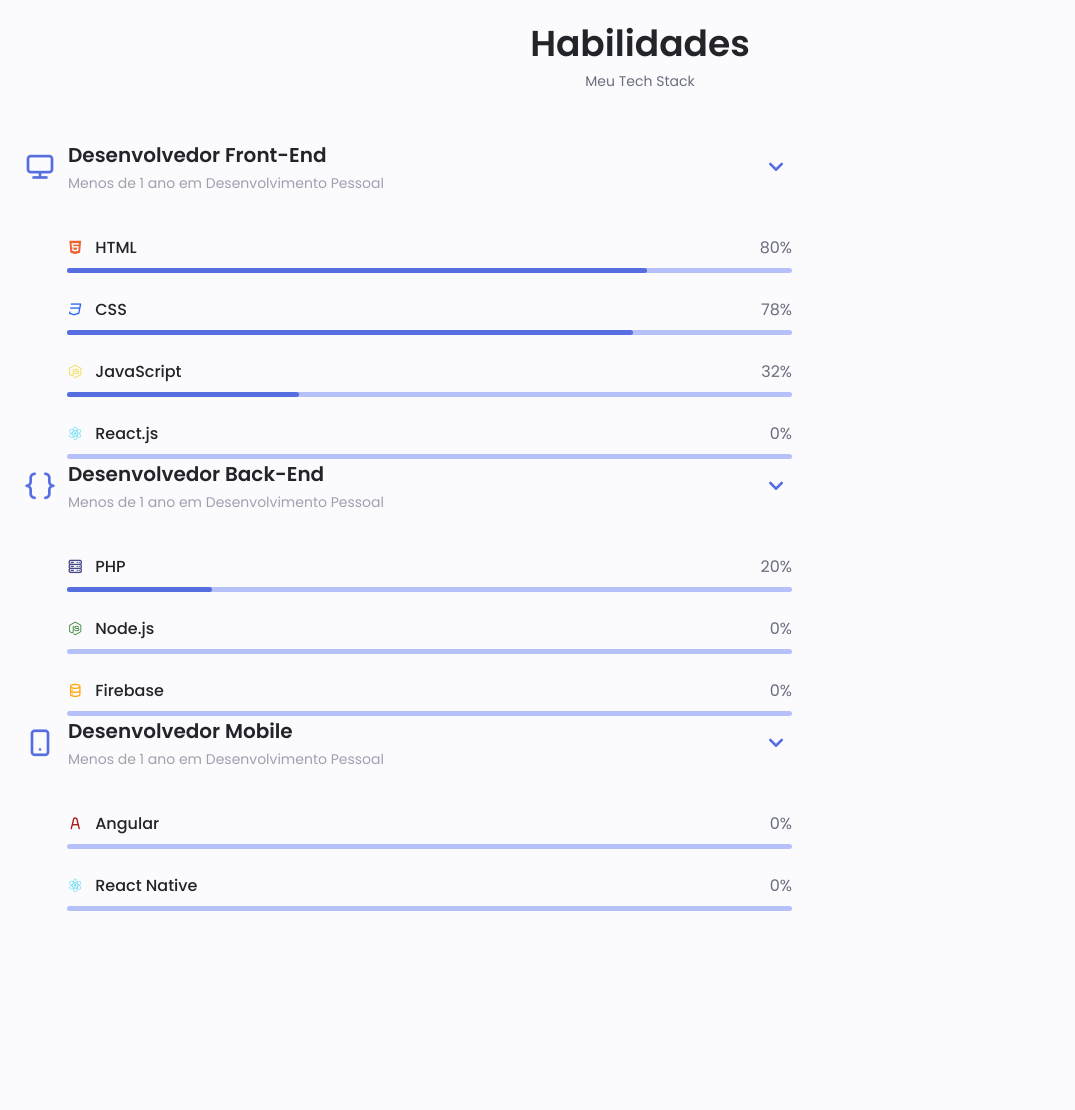
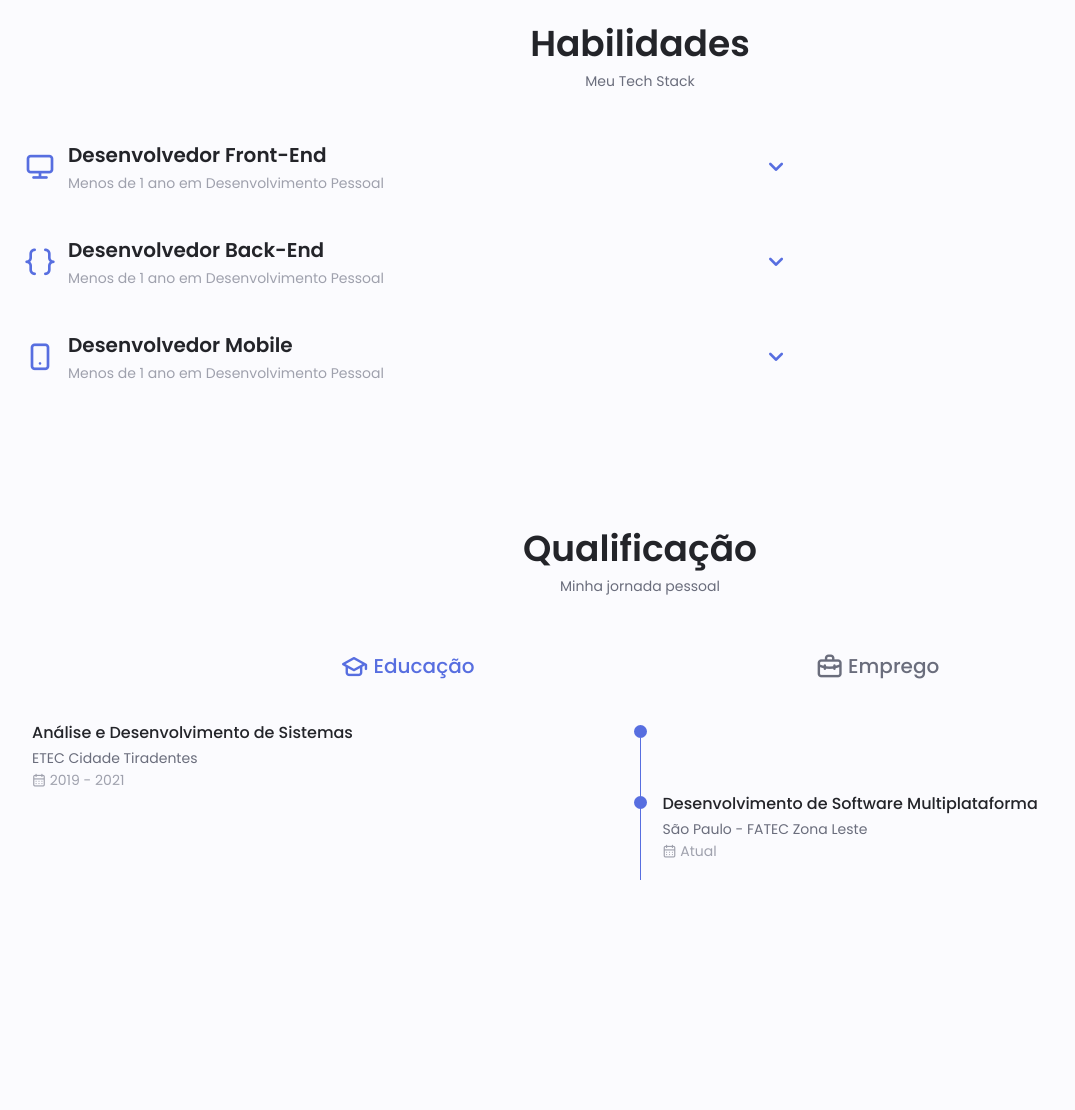
Before and after one commit to Gustavo-Nasc/Portfolio, a PHP site: page / in a window 1280 px wide. Shown: the part 1288-2398 px from the top of the page, without its empty margins (0-1075 px from the left). After the commit the page ends 2168 px from the top, so only its background shows below. Run offline with PHP 8.4, Linux system fonts and the light colour scheme.

Commit message:
:pencil: Modify index, styles & js, added Qualification

```diff
--- a/assets/css/styles.css
+++ b/assets/css/styles.css
@@ -501,6 +501,20 @@
   width: 0%;
 }
 
+.skills__close .skills__list {
+  height: 0;
+  overflow: hidden;
+}
+
+.skills__open .skills__list {
+  height: max-content;
+  margin-bottom: var(--mb-2-5);
+}
+
+.skills__open .skills__arrow {
+  transform: rotate(-180deg);
+}
+
 /*==================== SKILLS ICONS ====================*/
 .skills__icon-html {
   color: #ec6231;
@@ -535,6 +549,79 @@
 }
 
 /*==================== QUALIFICATION ====================*/
+.qualification__tabs {
+  display: flex;
+  justify-content: space-evenly;
+  margin-bottom: var(--mb-2);
+}
+
+.qualification__sections {
+  padding: 0 2rem 0;
+}
+
+.qualification__button {
+  font-size: var(--h3-font-size);
+  font-weight: var(--font-medium);
+  cursor: pointer;
+}
+
+.qualification__button:hover {
+  color: var(--first-color);
+}
+
+.qualification__icon {
+  font-size: 1.8rem;
+  margin-right: var(--mb-0-25);
+}
+
+.qualification__data {
+  display: grid;
+  grid-template-columns: 1fr max-content 1fr;
+  column-gap: 1rem;
+}
+
+.qualification__title {
+  font-size: var(--normal-font-size);
+  font-weight: var(--font-medium);
+}
+
+.qualification__subtitle {
+  display: inline-block;
+  font-size: var(--small-font-size);
+}
+
+.qualification__calendar {
+  font-size: var(--small-font-size);
+  color: var(--text-color-light);
+}
+
+.qualification__rounder {
+  display: inline-block;
+  width: 13px;
+  height: 13px;
+  background-color: var(--first-color);
+  border-radius: 50%;
+}
+
+.qualification__line {
+  display: block;
+  width: 1px;
+  height: 100%;
+  background-color: var(--first-color);
+  transform: translate(6px, -7px);
+}
+
+.qualification [data-content] {
+  display: none;
+}
+
+.qualification__active[data-content] {
+  display: block;
+}
+
+.qualification__button.qualification__active {
+  color: var(--first-color);
+}
 
 /*==================== SERVICES ====================*/
 
--- a/index.html
+++ b/index.html
@@ -179,7 +179,7 @@
             <div class="skills__container container grid">
                 <div>
                     <!--==================== SKILLS 1 ====================-->
-                    <div class="skills__content">
+                    <div class="skills__content skills__close">
                         <div class="skills__header">
                             <i class="uil uil-desktop skills__icon"></i>
 
@@ -261,7 +261,7 @@
                     </div>
 
                     <!--==================== SKILLS 2 ====================-->
-                    <div class="skills__content">
+                    <div class="skills__content skills__close">
                         <div class="skills__header">
                             <i class="uil uil-brackets-curly skills__icon"></i>
 
@@ -325,7 +325,7 @@
                     </div>
 
                     <!--==================== SKILLS 3 ====================-->
-                    <div class="skills__content">
+                    <div class="skills__content skills__close">
                         <div class="skills__header">
                             <i class="uil uil-mobile-android skills__icon"></i>
 
@@ -342,7 +342,8 @@
                             <div class="skills__data">
                                 <div class="skills__titles">
                                     <div class="skill__titles-name-icon">
-                                        <i class="uil uil-letter-english-a skills__titles-icon skills__icon-angular"></i>
+                                        <i
+                                            class="uil uil-letter-english-a skills__titles-icon skills__icon-angular"></i>
                                         <h3 class="skills__name">Angular</h3>
                                     </div>
                                     <span class="skills__number">0%</span>
@@ -377,7 +378,78 @@
 
         <!--==================== QUALIFICATION ====================-->
         <section class="qualification section">
+            <h2 class="section__title">Qualificação</h2>
+            <span class="section__subtitle">Minha jornada pessoal</span>
+            <div class="qualification__container">
+                <div class="qualification__tabs">
+                    <div class="qualification__button button--flex qualification__active" data-target='#education'>
+                        <i class="uil uil-graduation-cap qualification__icon"></i>
+                        Educação
+                    </div>
 
+                    <div class="qualification__button button--flex" data-target='#work'>
+                        <i class="uil uil-briefcase-alt qualification__icon"></i>
+                        Emprego
+                    </div>
+                </div>
+
+                <div class="qualification__sections">
+                    <!--==================== QUALIFICATION CONTENT 1 ====================-->
+                    <div class="qualification__content qualification__active" data-content id="education">
+                        <!--==================== QUALIFICATION 1-1 ====================-->
+                        <div class="qualification__data">
+                            <div>
+                                <h3 class="qualification__title">Análise e Desenvolvimento de Sistemas</h3>
+                                <span class="qualification__subtitle">ETEC Cidade Tiradentes</span>
+                                <div class="qualification__calendar">
+                                    <i class="uil uil-calendar-alt"></i>
+                                    2019 - 2021
+                                </div>
+                            </div>
+                            <div>
+                                <span class="qualification__rounder"></span>
+                                <span class="qualification__line"></span>
+                            </div>
+                        </div>
+
+                        <!--==================== QUALIFICATION 2-1 ====================-->
+                        <div class="qualification__data">
+                            <div></div>
+                            <div>
+                                <span class="qualification__rounder"></span>
+                                <span class="qualification__line"></span>
+                            </div>
+                            <div>
+                                <h3 class="qualification__title">Desenvolvimento de Software Multiplataforma</h3>
+                                <span class="qualification__subtitle">São Paulo - FATEC Zona Leste</span>
+                                <div class="qualification__calendar">
+                                    <i class="uil uil-calendar-alt"></i>
+                                    Atual
+                                </div>
+                            </div>
+                        </div>
+                    </div>
+
+                    <!--==================== QUALIFICATION CONTENT 2 ====================-->
+                    <div class="qualification__content" data-content id="work">
+                        <!--==================== QUALIFICATION 1 ====================-->
+                        <div class="qualification__data">
+                            <div>
+                                <h3 class="qualification__title">#OpenToWork</h3>
+                                <span class="qualification__subtitle">São Paulo - SP</span>
+                                <div class="qualification__calendar">
+                                    <i class="uil uil-calendar-alt"></i>
+                                    Atual
+                                </div>
+                            </div>
+                            <div>
+                                <span class="qualification__rounder"></span>
+                                <span class="qualification__line"></span>
+                            </div>
+                        </div>
+                    </div>
+                </div>
+            </div>
         </section>
 
         <!--==================== SERVICES ====================-->
```
Also changed, not shown: assets/js/main.js (+34 -0 lines).
